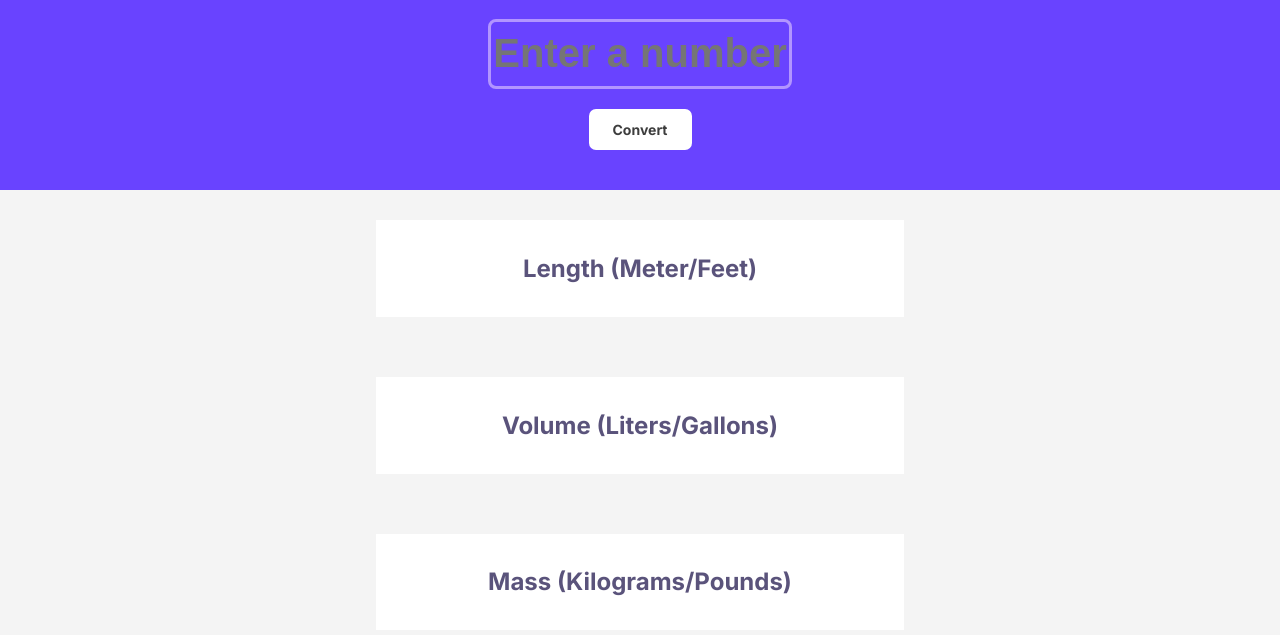
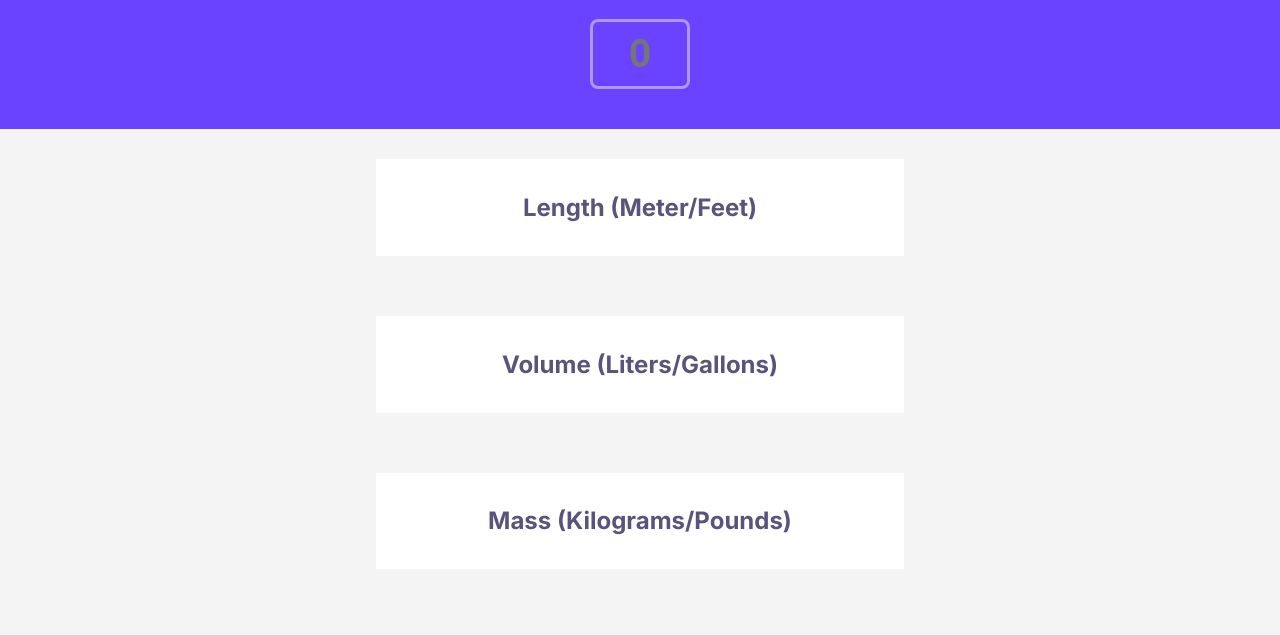
Before and after one commit to djmarti90/ScrimbaUnitConverter, a website built with Vite: page index.html in a window 1280 px wide. Shown: the part 103-738 px from the top of the page. Built offline with nearby package versions, Linux system fonts and the light colour scheme.

Commit message:
only keyboard usage

```diff
--- a/index.css
+++ b/index.css
@@ -17,29 +17,6 @@ body {
     min-width: 100px;
     height: 70px;
     box-sizing: border-box;
-}
-
-button {
-    margin-top: 20px;
-    background-color: white;
-    padding: 12px 24px;
-    border: none;
-    border-radius: 7px;
-    font-size: 14px;
-    font-family: "Inter", sans-serif;
-    color: #3D3D3D;
-    font-weight: bold;
-
-    transition: transform 0.1s ease, background-color 0.2s ease;
-}
-
-button:hover {
-    background-color: #f0f4f8;
-    filter: brightness(0.95);
-}
-
-button:active {
-    transform: scale(0.95); /* Button drückt sich leicht zusammen */
 }
 
 /* Chrome, Safari, Edge, Opera */
--- a/index.html
+++ b/index.html
@@ -1,4 +1,4 @@
-<html>
+<html lang="en">
     <head>
         <link rel="preconnect" href="https://fonts.googleapis.com">
         <link rel="preconnect" href="https://fonts.gstatic.com" crossorigin>
@@ -10,8 +10,7 @@
         <div id="app">
             <div id="header">
                 <h1 id="title">Metric/Imperial Unit Conversion</h1>
-                <label for="inputNumber" style="display: none">Number input</label><input type="number" placeholder="Enter a number" id="inputNumber">
-                <button id="convertButton">Convert</button>
+                <label for="inputNumber" style="display: none">Number input</label><input type="number" placeholder="0" id="inputNumber">
             </div>
         </div>
         <div id="output">
--- a/index.js
+++ b/index.js
@@ -3,16 +3,19 @@
 1 liter = 0.264 gallon
 1 kilogram = 2.204 pound
 */
-
-const convertButton = document.getElementById('convertButton');
 const inputNumber = document.getElementById('inputNumber');
 
 const lengthOutput = document.getElementById('lengthOutput');
 const volumeOutput = document.getElementById('volumeOutput');
 const massOutput = document.getElementById('massOutput');
 
-convertButton.addEventListener('click', (e) => {
+inputNumber.addEventListener('input', () => {
     const inputValue = Number(inputNumber.value)
+
+    if (inputValue === 0) {
+        inputNumber.value = ''
+        inputNumber.textContent = ''
+    }
 
     const metersToFeet = (inputValue * 3.281).toFixed(3);
     const feetToMeters = (inputValue / 3.281).toFixed(3);
```
Also changed, not shown: package.json (+8 -3 lines), 1 other file.
